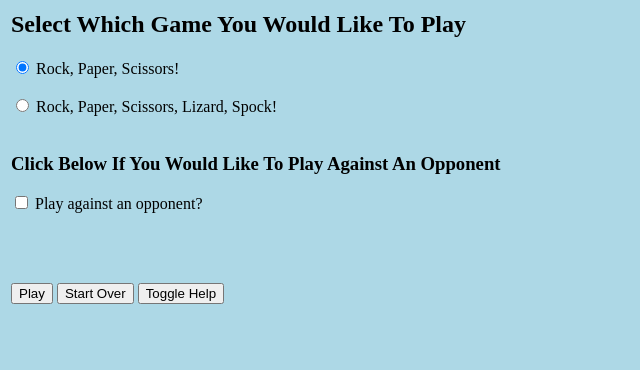
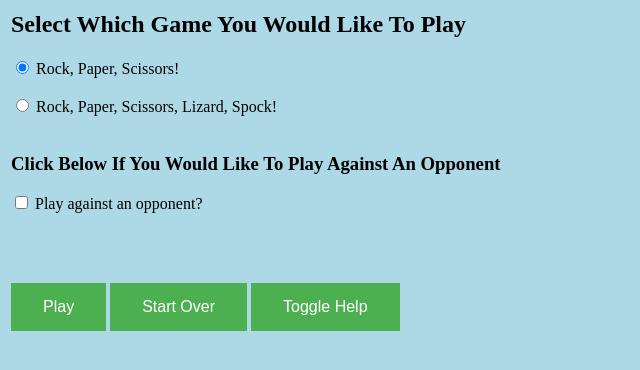
Before and after one commit to comp426-2023-spring/e02-mraymer45, a website: page public/index.html in a window 1280 px wide. Shown: the whole page, without its empty margins (0-640 px from the left). Drawn offline with Linux system fonts and the light colour scheme.

Commit message:
Change button style to larger green

```diff
--- a/public/styles.css
+++ b/public/styles.css
@@ -18,3 +18,14 @@ p.results {
 img.shot {
     width: 300px;
 }
+
+button {
+    background-color: #4CAF50; /* Green */
+    border: none;
+    color: white;
+    padding: 15px 32px;
+    text-align: center;
+    text-decoration: none;
+    display: inline-block;
+    font-size: 16px;
+}
```
